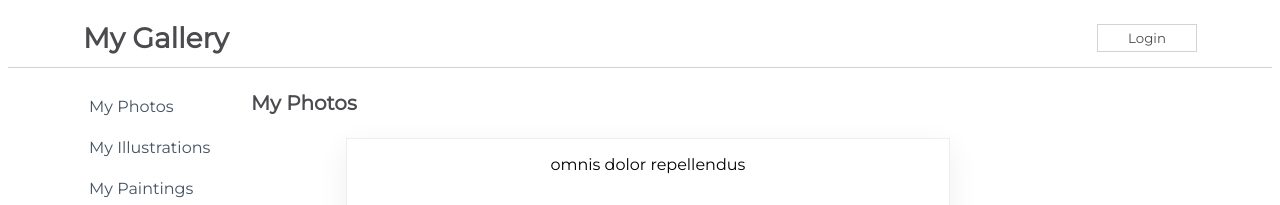
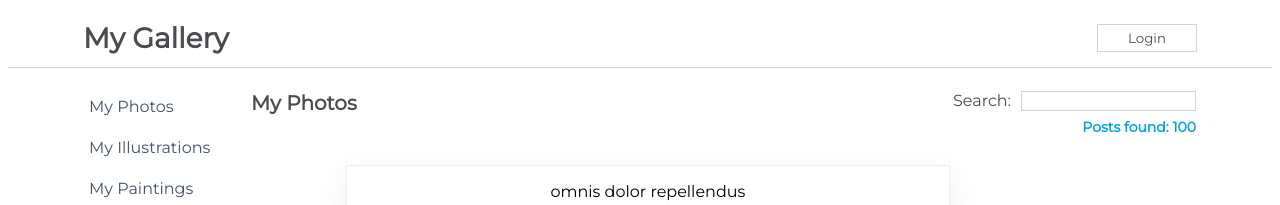
Before and after one commit to pozhara/react-challenges, a React (Create React App) app in the folder my-app/: page / in a window 1280 px wide. Shown: the top 205 px of the page. Built offline with nearby package versions, Linux system fonts and the light colour scheme.

Commit message:
Filter posts

```diff
--- a/my-app/src/components/Content.js
+++ b/my-app/src/components/Content.js
@@ -8,7 +8,8 @@ export class Content extends Component {
     constructor(props) {
         super(props)
         this.state = {
-            isLoaded: false
+            isLoaded: false,
+            posts: []
         }
     }
 
@@ -16,8 +17,20 @@ export class Content extends Component {
         setTimeout(()=>{
             this.setState({
                 isLoaded: true,
+                posts: savedPosts
             })
         }, 2000)
+    }
+
+    handleLabelInputChange = (event) =>{
+        let name = event.target.value.toLowerCase
+        const filteredPosts = savedPosts.filter((post)=>{
+            return post.name.toLowerCase().includes(name);
+        })
+
+        this.setState({
+            posts: filteredPosts
+        })
     }
 
     render() {
@@ -26,6 +39,11 @@ export class Content extends Component {
 
                 <div className={css.TitleBar}>
                     <h1>My Photos</h1>
+                    <form>
+                        <label htmlFor="labelInput">Search:</label>
+                        <input id="labelInput" type="search" onChange={(event)=>this.handleLabelInputChange(event)}/>
+                        <h4>Posts found: {this.state.posts.length}</h4>
+                    </form>
                 </div>
 
                 <div className={css.SearchResults}>
```
